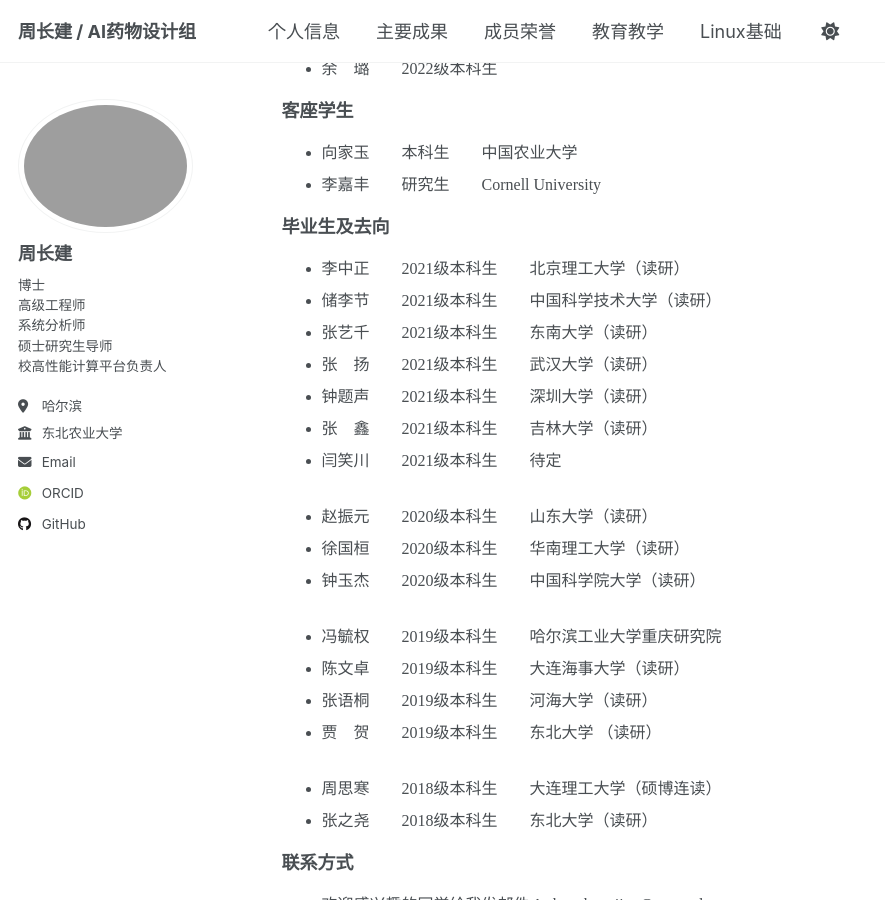
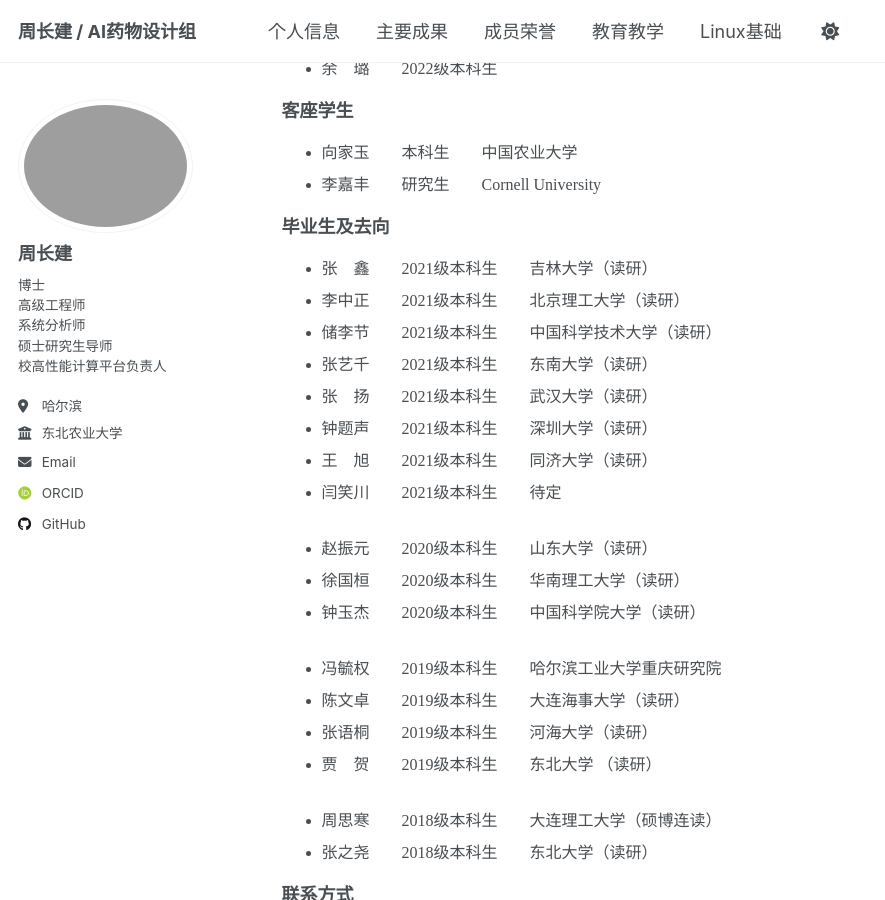
Before and after one commit to HPC-NEAU/zhoucj, a Jekyll site: the page built from _pages/teaching.md, in a window 1280 px wide and 900 px high, scrolled down 760 px. Shown: the whole window, without its empty margins (0-885 px from the left). Built offline with Jekyll 4.4.1, drawn with Linux system fonts in a browser that asks for light colours; some web fonts are replaced.

Commit message:
Update teaching.md

```diff
--- a/_pages/teaching.md
+++ b/_pages/teaching.md
@@ -49,12 +49,13 @@ redirect_from:
 
 		<font face="微软雅黑" size=4><b>毕业生及去向</b></font>
 <ul>
+	<li>张&emsp;鑫&emsp;&emsp;2021级本科生&emsp;&emsp;吉林大学（读研）</li>
 	<li>李中正&emsp;&emsp;2021级本科生&emsp;&emsp;北京理工大学（读研）</li>
 	<li>储李节&emsp;&emsp;2021级本科生&emsp;&emsp;中国科学技术大学（读研）</li>
 	<li>张艺千&emsp;&emsp;2021级本科生&emsp;&emsp;东南大学（读研）</li>
 	<li>张&emsp;扬&emsp;&emsp;2021级本科生&emsp;&emsp;武汉大学（读研）</li>
 	<li>钟题声&emsp;&emsp;2021级本科生&emsp;&emsp;深圳大学（读研）</li>
-	<li>张&emsp;鑫&emsp;&emsp;2021级本科生&emsp;&emsp;吉林大学（读研）</li>
+	<li>王&emsp;旭&emsp;&emsp;2021级本科生&emsp;&emsp;同济大学（读研）</li>
 	<li>闫笑川&emsp;&emsp;2021级本科生&emsp;&emsp;待定</li>
 	<br>
 	<li>赵振元&emsp;&emsp;2020级本科生&emsp;&emsp;山东大学（读研）</li>
```
